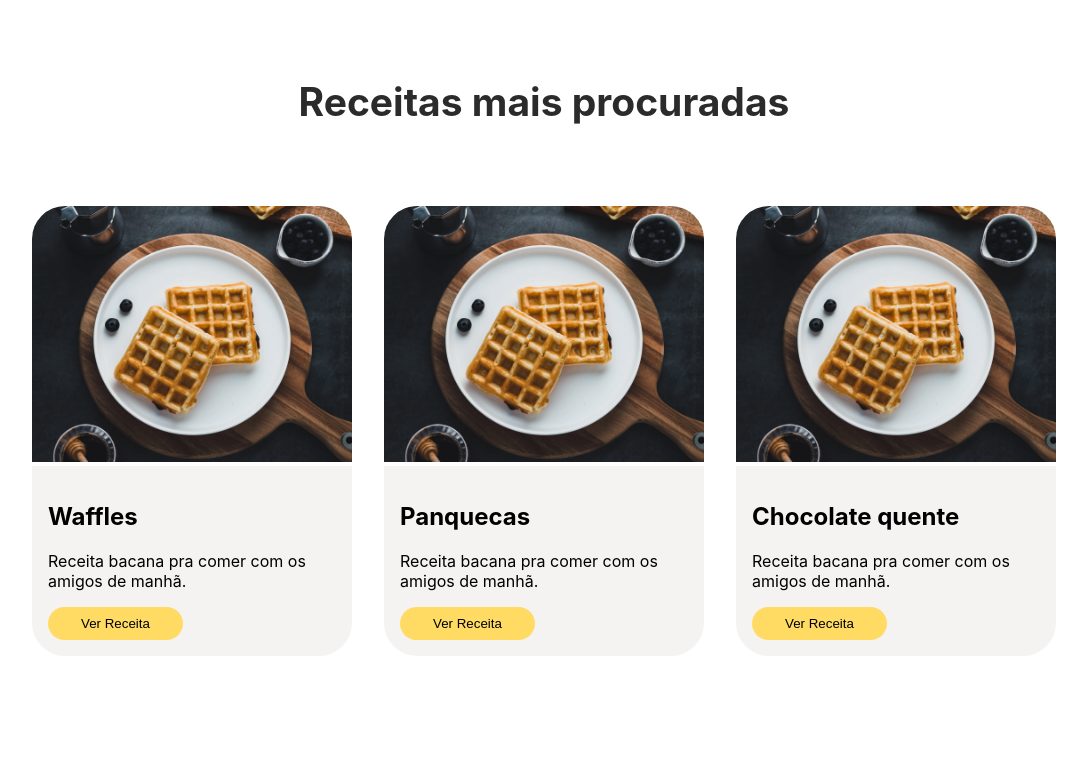
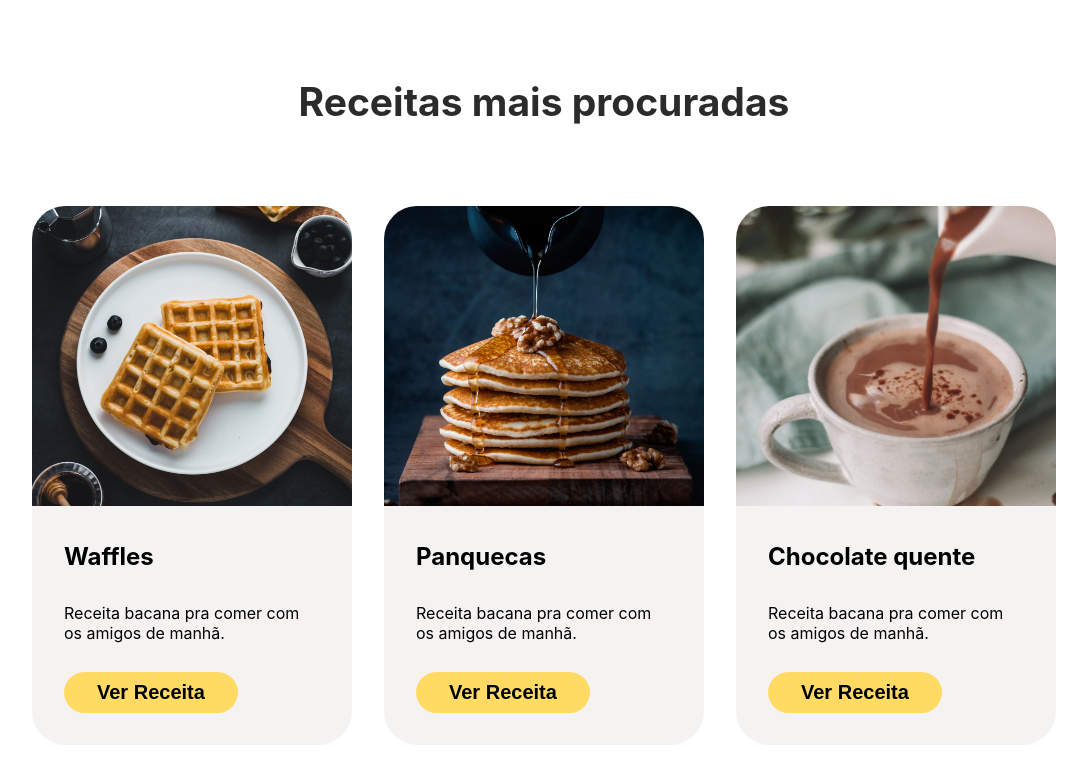
Before and after one commit to FelypePaiva/Delicias-a-Mesa, a React (Create React App) app: page / in a window 1280 px wide. Shown: the part 446-1230 px from the top of the page, without its empty margins (96-1183 px from the left). Built offline with nearby package versions, Linux system fonts and the light colour scheme.

Commit message:
Ajusta cards de receita

```diff
--- a/src/Componentes/ListagemHorizontal/ListagemHorizontal.css
+++ b/src/Componentes/ListagemHorizontal/ListagemHorizontal.css
@@ -2,6 +2,7 @@
     display: flex;
     justify-content: space-evenly;
     gap:2rem;
+    height:800px;
 }
 .tituloListagem{
     font-size:39px;
@@ -11,29 +12,3 @@
 .containerListagem{
     padding:3rem 0;
 }
-.receitaItem{
-    text-align:initial;
-    height: 470px;
-    width:400px;
-    border-radius:33px;
-}
-.receitaItem img{
-    border-radius:33px 33px 0 0;
-}
-
-.listagemHorizontal{
-    padding:3rem 0;
-}
-.receitaDesc{
-    padding:1rem;
-    background-color:#F5F2F2;
-    border-radius:0 0 33px 33px;
-
-}
-.receitaDesc button{
-    background-color: #FFDB63;
-    padding: 9px 33px;
-    border:none;
-    border-radius: 32px;
-    cursor: pointer;
-}
--- a/src/Componentes/ListagemHorizontal/ListagemHorizontal.js
+++ b/src/Componentes/ListagemHorizontal/ListagemHorizontal.js
@@ -1,5 +1,8 @@
 import './ListagemHorizontal.css'
 import ReceitaItemList from 'Componentes/ReceitaItemList/ReceitaItemList.js'
+import FotoWaffes from 'imagens/foto-waffles.webp'
+import PanquecaImg from 'imagens/panquecaimg.webp'
+import ChocolateQuente from 'imagens/chocolatequente.webp'
 
 
 export default function ListagemHorizontal(){
@@ -7,9 +10,9 @@ return(
     <div className='container containerListagem'>
         <h2 className='tituloListagem'>Receitas mais procuradas</h2>
         <div className='listagemHorizontal'>
-            <ReceitaItemList titulo='Waffles' descricao='Receita bacana pra comer com os amigos de manhã.'/>
-            <ReceitaItemList titulo='Panquecas' descricao='Receita bacana pra comer com os amigos de manhã.'/>
-            <ReceitaItemList titulo='Chocolate quente' descricao='Receita bacana pra comer com os amigos de manhã.'/>
+            <ReceitaItemList foto={FotoWaffes} titulo='Waffles' descricao='Receita bacana pra comer com os amigos de manhã.'/>
+            <ReceitaItemList foto={PanquecaImg} titulo='Panquecas' descricao='Receita bacana pra comer com os amigos de manhã.'/>
+            <ReceitaItemList foto={ChocolateQuente} titulo='Chocolate quente' descricao='Receita bacana pra comer com os amigos de manhã.'/>
         </div>
     </div>
 )
--- a/src/Componentes/ReceitaItemList/ReceitaItemList.css
+++ b/src/Componentes/ReceitaItemList/ReceitaItemList.css
@@ -0,0 +1,34 @@
+.receitaItem{
+    text-align:initial;
+    height: 470px;
+    width:400px;
+    border-radius:33px;
+}
+.receitaImagem{
+    border-radius:33px 33px 0 0;
+    height:300px;
+    background-size:cover;
+    background-position:center;
+}
+
+.listagemHorizontal{
+    padding:3rem 0;
+}
+.receitaDesc{
+    padding:1rem 2rem 2rem 2rem;
+    background-color:#F5F2F2;
+    border-radius:0 0 33px 33px;
+
+}
+.receitaDesc p{
+    padding:0.8rem 0;
+}
+.receitaDesc button{
+    font-weight: 550;
+    font-size:20px;
+    background-color: #FFDB63;
+    padding: 9px 33px;
+    border:none;
+    border-radius: 32px;
+    cursor: pointer;
+}
--- a/src/Componentes/ReceitaItemList/ReceitaItemList.js
+++ b/src/Componentes/ReceitaItemList/ReceitaItemList.js
@@ -1,14 +1,14 @@
-import FotoWaffles from 'imagens/foto-waffles.webp'
+import '../ReceitaItemList/ReceitaItemList.css'
+
 
 export default function ReceitaItemList({foto, titulo, descricao}){
     return(
             <div className='receitaItem'>
-                <div className='receitaImagem'>
-                    <img src={FotoWaffles} alt=''></img>
+                <div className='receitaImagem' style={{backgroundImage: `url(${foto})`}}>
                 </div>
                 <div className='receitaDesc'>
                     <h2>{titulo}</h2>
-                    <p>Receita bacana pra comer com os amigos de manhã.</p>
+                    <p>{descricao}</p>
                     <button>Ver Receita</button>
                 </div>
             </div>
```
Also changed, not shown: src/imagens/chocolatequente.webp (added), src/imagens/panquecaimg.webp (added).
